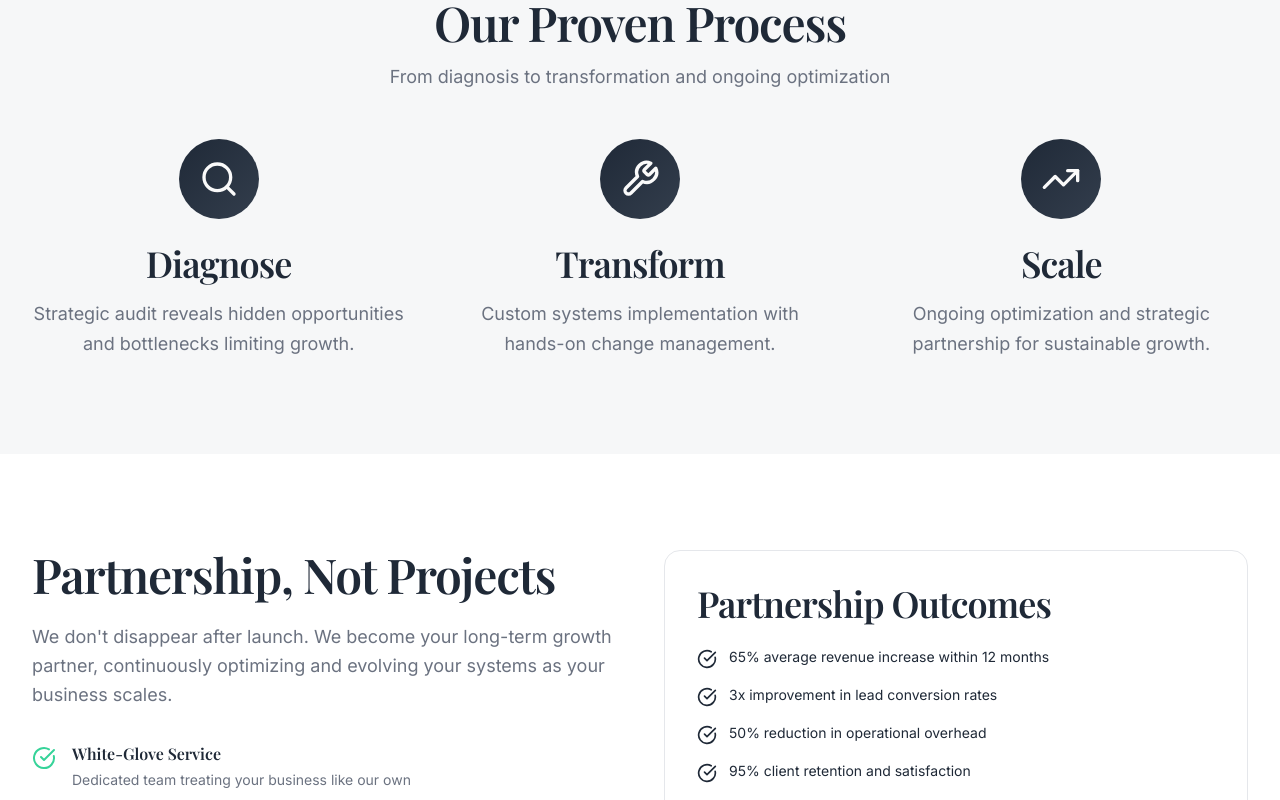
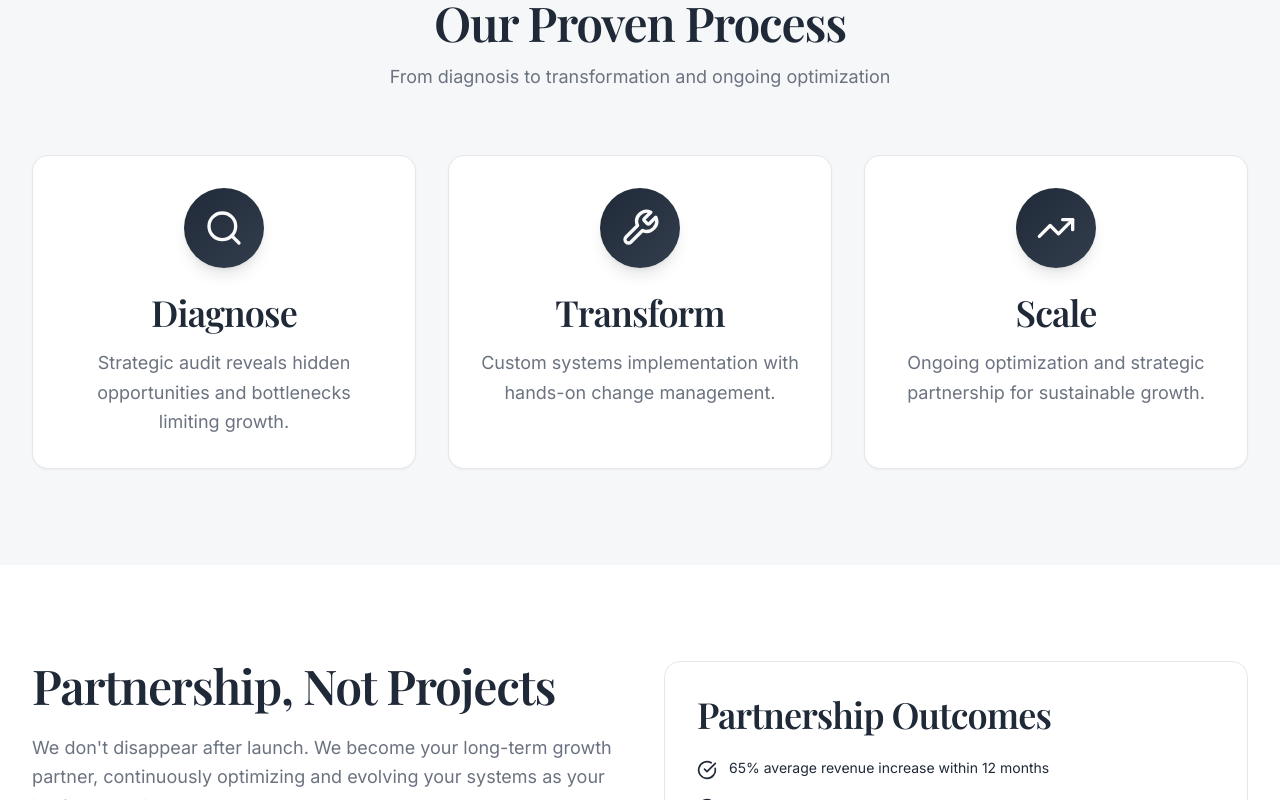
Before and after one commit to pascodinamic0/digni-digital, a React (Vite) app: page /solutions in a window 1280 px wide. Shown: the part 1640-2440 px from the top of the page. Built offline with nearby package versions, Linux system fonts and the light colour scheme.

Commit message:
testing changes with virtual file cleanup

```diff
--- a/src/pages/Solutions.tsx
+++ b/src/pages/Solutions.tsx
@@ -150,14 +150,14 @@ const Solutions = () => {
       {/* Three Step Process */}
       <section className="section-padding bg-muted">
         <div className="container-max">
-          <div className="text-center mb-12">
+          <div className="text-center mb-16">
             <h2 className="text-heading-2 mb-4">Our Proven Process</h2>
             <p className="text-body-large max-w-2xl mx-auto text-muted-foreground">
               From diagnosis to transformation and ongoing optimization
             </p>
           </div>
 
-          <div className="grid grid-cols-1 md:grid-cols-3 gap-12">
+          <div className="grid grid-cols-1 md:grid-cols-3 gap-8">
             {[
               {
                 icon: Search,
@@ -179,14 +179,20 @@ const Solutions = () => {
               return (
                 <div
                   key={step.title}
-                  className="text-center group"
+                  className="relative group overflow-hidden bg-card rounded-2xl border border-border p-8 shadow-sm hover:shadow-xl transition-all duration-500 hover:-translate-y-1"
                   style={{ animationDelay: `${index * 200}ms` }}
                 >
-                  <div className="w-20 h-20 bg-gradient-hero rounded-full flex items-center justify-center mx-auto mb-6 group-hover:scale-110 transition-transform duration-300">
-                    <Icon className="w-10 h-10 text-primary-foreground" />
+                  {/* Hover Overlay Effect */}
+                  <div className="absolute inset-0 bg-gradient-to-br from-primary/5 via-accent/5 to-primary/5 opacity-0 group-hover:opacity-100 transition-opacity duration-500" />
+
+                  {/* Content */}
+                  <div className="relative z-10 text-center">
+                    <div className="w-20 h-20 bg-gradient-hero rounded-full flex items-center justify-center mx-auto mb-6 shadow-lg group-hover:scale-110 group-hover:shadow-xl group-hover:shadow-primary/20 transition-all duration-500">
+                      <Icon className="w-10 h-10 text-primary-foreground" />
+                    </div>
+                    <h3 className="text-heading-3 mb-4 group-hover:text-primary transition-colors duration-300">{step.title}</h3>
+                    <p className="text-body-large text-muted-foreground group-hover:text-foreground transition-colors duration-300">{step.description}</p>
                   </div>
-                  <h3 className="text-heading-3 mb-4">{step.title}</h3>
-                  <p className="text-body-large">{step.description}</p>
                 </div>
               );
             })}
```
